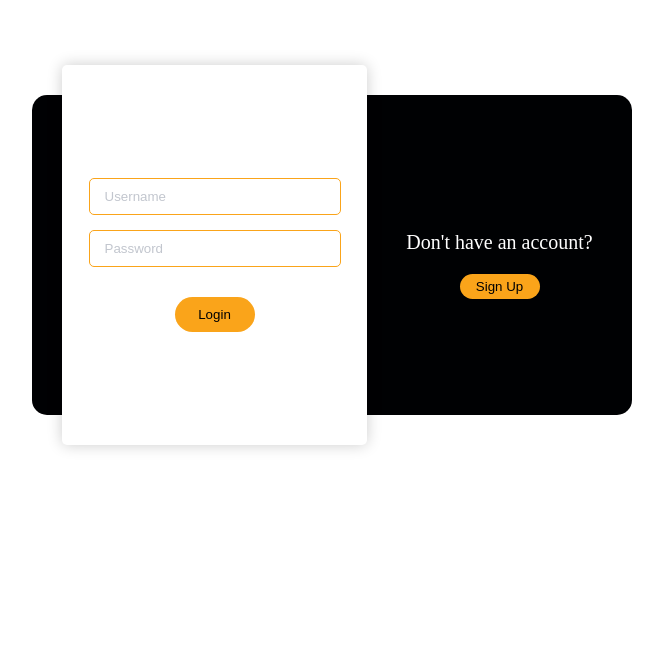
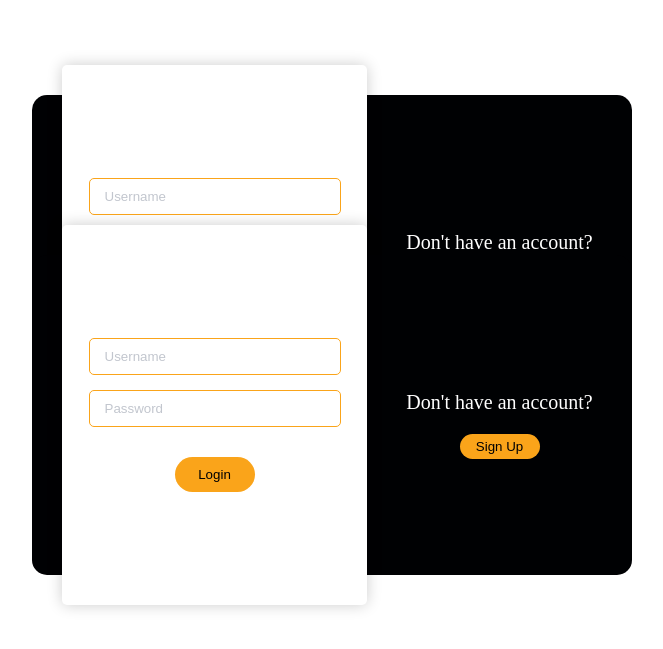
Before and after one commit to kps1310/developer101, a plain HTML site: page index.html in a window 1280 px wide. Shown: the part 153-802 px from the top of the page, without its empty margins (316-979 px from the left). Drawn offline with Linux system fonts and the light colour scheme.

Commit message:
added HTML and readme updated

```diff
--- a/index.html
+++ b/index.html
@@ -77,6 +77,75 @@ for (let i = 0; i < info_btn.length; i++) {
 }
 
   </script>
+
+  <!-- doubling body -->
+
+  <div class="container">
+    <div class="container-forms">
+      <div class="container-info">
+        <div class="info-item">
+          <div class="table">
+            <div class="table-cell">
+              <p>
+                Have an account?
+              </p>
+              <button class="info-btn">
+                Login
+              </button>
+            </div>
+          </div>
+        </div>
+        <div class="info-item">
+          <div class="table">
+            <div class="table-cell">
+              <p>
+                Don't have an account?
+              </p>
+              <button class="info-btn">
+                Sign Up
+              </button>
+            </div>
+          </div>
+        </div>
+      </div>
+      <div class="container-form">
+        <div class="form-item log-in">
+          <div class="table">
+            <div class="table-cell">
+              <input name="Username" placeholder="Username" type="text" />
+              <input name="Password" placeholder="Password" type="Password" />
+              <button class="btn">
+                Login
+              </button>
+            </div>
+          </div>
+        </div>
+        <div class="form-item sign-up">
+          <div class="table">
+            <div class="table-cell">
+              <input name="email" placeholder="Email" type="text" />
+              <input name="fullName" placeholder="Full Name" type="text" />
+              <input name="Username" placeholder="Username" type="text" />
+              <input name="Password" placeholder="Password" type="Password" />
+              <button class="btn">
+                Sign Up
+              </button>
+            </div>
+          </div>
+        </div>
+      </div>
+    </div>
+  </div>
+
+  <script>
+    const info_btn = document.getElementsByClassName("info-btn")
+for (let i = 0; i < info_btn.length; i++) {
+  info_btn[i].onclick = () => {
+    document.querySelector(".container").classList.toggle("log-in");
+  };
+}
+
+  </script>
 </body>
 
 </html>
```
Also changed, not shown: 1 other file.
